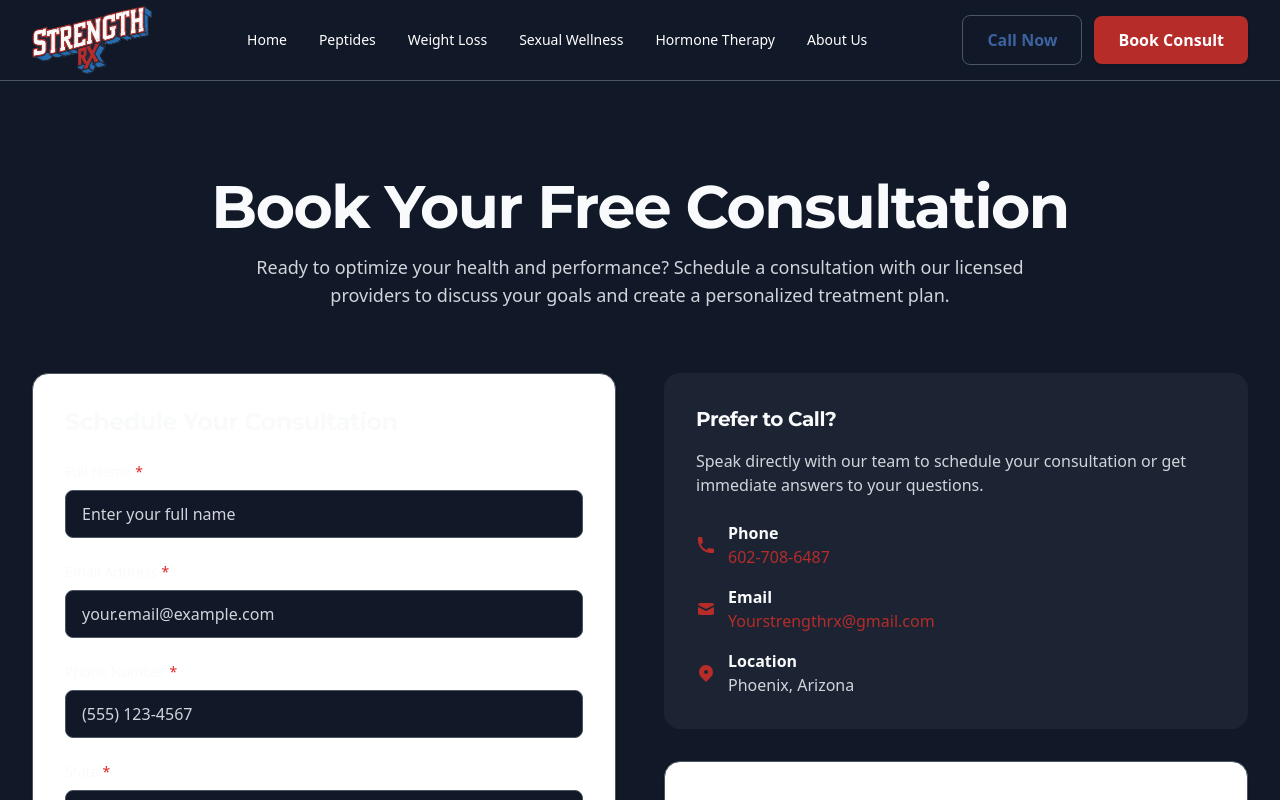
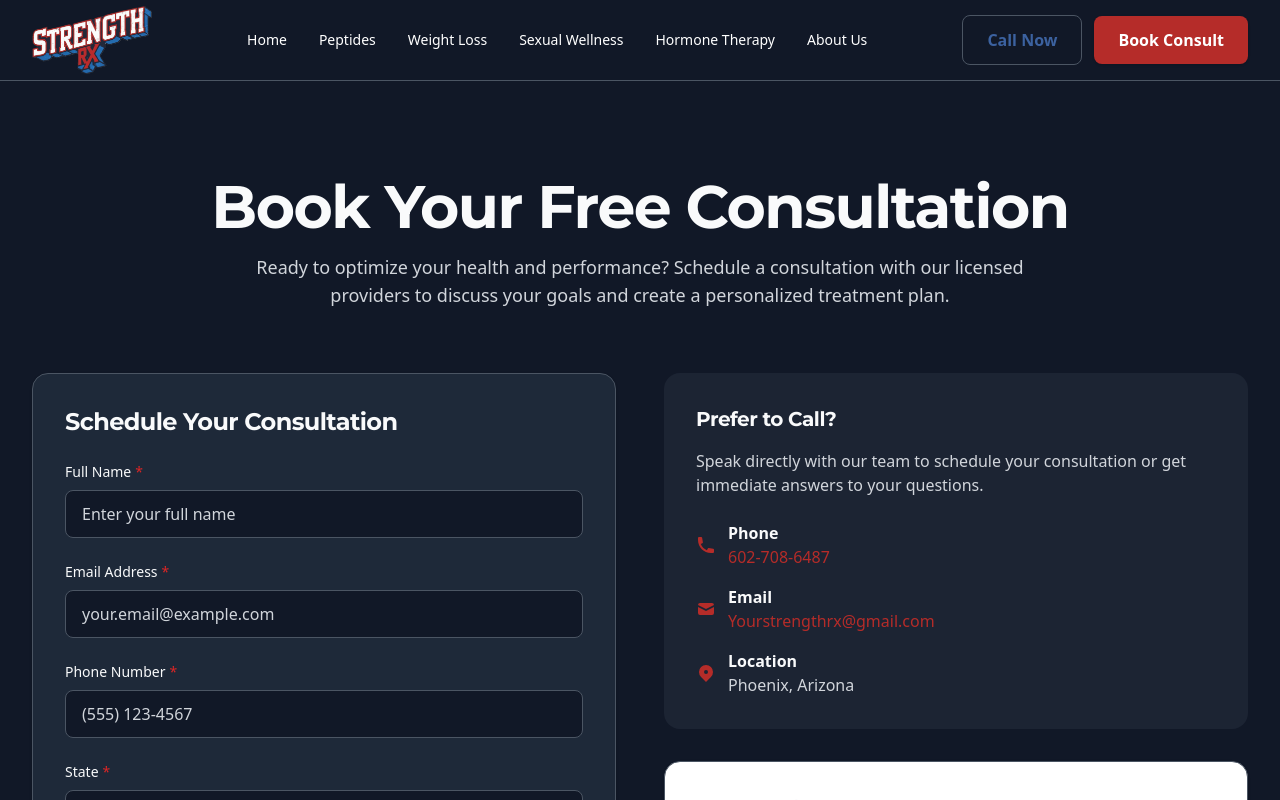
Before and after one commit to xxblackhammerxx/strengthrx, a Next.js app: page /contact in a window 1280 px wide. Shown: the top 800 px of the page. Built offline with nearby package versions, Linux system fonts and the light colour scheme.

Commit message:
more style updates

```diff
--- a/src/app/(frontend)/(marketing)/contact/page.tsx
+++ b/src/app/(frontend)/(marketing)/contact/page.tsx
@@ -141,7 +141,7 @@ export default function ContactPage() {
         <Container>
           <div className="grid grid-cols-1 lg:grid-cols-2 gap-12">
             {/* Contact Form */}
-            <div className="bg-white rounded-2xl p-8 shadow-sm border border-border">
+            <div className="bg-gray-800 rounded-2xl p-8 shadow-sm border border-border">
               <Heading as="h2" size="xl" className="mb-6">
                 Schedule Your Consultation
               </Heading>
--- a/src/components/header/MainNav.tsx
+++ b/src/components/header/MainNav.tsx
@@ -90,7 +90,7 @@ export function MainNav() {
 
         {/* Mobile Navigation */}
         {isOpen && (
-          <div className="md:hidden">
+          <div className="xl:hidden sticky">
             <div className="px-2 pt-2 pb-3 space-y-1 border-t border-neutral-700 bg-neutral-900">
               {navigation.map((item) => (
                 <Link
```
